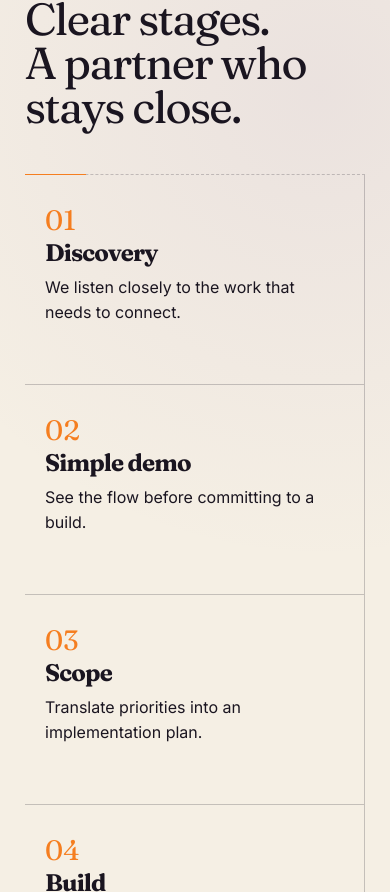
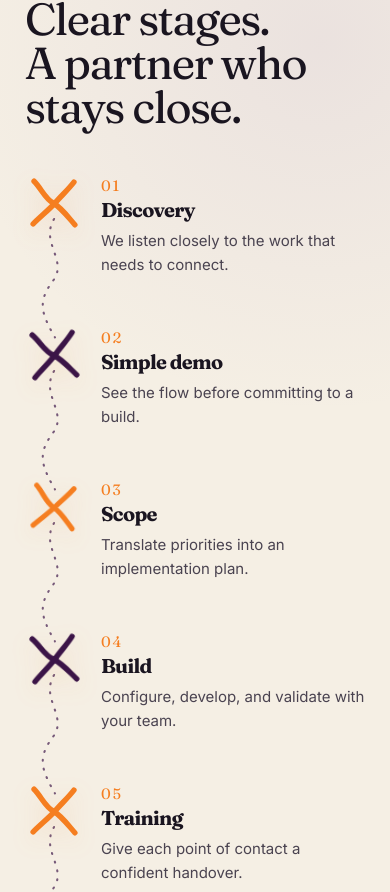
Before and after one commit to sutur-ai/sutur-website, a Next.js app: page / in a window 390 px wide. Shown: the part 4592-5484 px from the top of the page. Built offline with nearby package versions, Linux system fonts and the light colour scheme.

Commit message:
feat: redesign process roadmap with organic markers

```diff
--- a/src/app/globals.css
+++ b/src/app/globals.css
@@ -749,29 +749,87 @@ section.scroll-section {
   max-width: 750px;
 }
 .timeline {
+  --marker-size: clamp(52px, 4.6vw, 70px);
   display: grid;
-  grid-template-columns: repeat(7, minmax(170px, 1fr));
+  grid-template-columns: repeat(7, minmax(0, 1fr));
   margin-top: 70px;
   position: relative;
-  gap: 0;
-  border-top: 1px dashed var(--line);
-}
-.timeline:before {
-  content: "";
+}
+.timeline-step {
+  position: relative;
+  min-width: 0;
+  padding-right: clamp(12px, 1.4vw, 22px);
+}
+.timeline-marker {
+  width: var(--marker-size);
+  height: var(--marker-size);
+  position: relative;
+  z-index: 2;
+  display: grid;
+  place-items: center;
+  color: var(--orange);
+  filter: drop-shadow(0 7px 12px rgba(245, 126, 32, 0.16));
+}
+.timeline-marker svg {
+  width: 100%;
+  height: 100%;
+  overflow: visible;
+}
+.timeline-marker path {
+  fill: none;
+  stroke: currentColor;
+  stroke-width: 6;
+  stroke-linecap: round;
+}
+.timeline-step:nth-child(even) .timeline-marker {
+  transform: rotate(-5deg);
+  color: var(--violet);
+}
+.timeline-step:nth-child(3n) .timeline-marker {
+  transform: rotate(4deg) scale(0.94);
+}
+.timeline-connector {
   position: absolute;
-  left: 0;
-  right: 0;
-  top: -1px;
-  border-top: 1px solid var(--orange);
-  width: 18%;
-}
-.timeline article {
-  padding: 28px 20px 0;
-  border-right: 1px solid var(--line);
-  min-height: 210px;
+  z-index: 1;
+  top: calc(var(--marker-size) * 0.13);
+  left: calc(var(--marker-size) * 0.72);
+  width: calc(100% - var(--marker-size) * 0.44);
+  height: calc(var(--marker-size) * 0.72);
+  overflow: visible;
+}
+.timeline-connector path {
+  fill: none;
+  stroke: color-mix(in srgb, var(--violet) 68%, transparent);
+  stroke-width: 2.1;
+  stroke-linecap: round;
+  stroke-dasharray: 1 8;
+  vector-effect: non-scaling-stroke;
+}
+.connector-vertical {
+  display: none;
+}
+.timeline-step:nth-child(even) .timeline-connector {
+  transform: scaleY(-1);
+}
+.timeline-copy {
+  max-width: 190px;
+  padding-top: 18px;
+}
+.timeline-copy b {
+  display: block;
+  margin-bottom: 5px;
+  font-size: 15px;
+  letter-spacing: 0.12em;
 }
 .timeline h3 {
-  font-size: 24px;
+  margin: 0 0 10px;
+  font-size: clamp(20px, 1.7vw, 26px);
+}
+.timeline p {
+  max-width: 18ch;
+  color: var(--ink-soft);
+  font-size: 15px;
+  line-height: 1.55;
 }
 .why h2 {
   max-width: 750px;
@@ -1166,9 +1224,8 @@ footer b {
   .timeline {
     margin-top: clamp(28px, 5svh, 58px);
   }
-  .timeline article {
-    min-height: 0;
-    padding: clamp(16px, 2.8svh, 26px) clamp(12px, 1.4vw, 20px) 0;
+  .timeline-step {
+    padding-right: clamp(12px, 1.4vw, 20px);
   }
   .timeline h3 {
     font-size: clamp(18px, 2.6svh, 24px);
@@ -1332,9 +1389,7 @@ footer b {
     grid-template-columns: repeat(7, minmax(0, 1fr));
     margin-top: clamp(44px, 6svh, 72px);
   }
-  .timeline article {
-    padding: clamp(22px, 3.2svh, 34px) 24px 0;
-  }
+  .timeline-step { padding-right: 24px; }
   .timeline h3 { font-size: clamp(24px, 3.2svh, 32px); }
   .team { gap: clamp(90px, 10vw, 180px); }
   .people { gap: 24px; }
@@ -1444,11 +1499,43 @@ footer b {
     padding-bottom: 90px;
   }
   .timeline {
-    grid-template-columns: repeat(2, 1fr);
+    --marker-size: 58px;
+    grid-template-columns: 1fr;
+    gap: 0;
     margin-top: 45px;
   }
-  .timeline article {
-    border-bottom: 1px solid var(--line);
+  .timeline-step {
+    display: grid;
+    grid-template-columns: var(--marker-size) minmax(0, 1fr);
+    column-gap: 24px;
+    min-height: 152px;
+    padding: 0 0 42px;
+  }
+  .timeline-marker {
+    grid-column: 1;
+    grid-row: 1;
+  }
+  .timeline-copy {
+    grid-column: 2;
+    grid-row: 1;
+    max-width: 500px;
+    padding-top: 2px;
+  }
+  .timeline-copy p {
+    max-width: 42ch;
+  }
+  .timeline-connector {
+    top: calc(var(--marker-size) * 0.78);
+    left: calc(var(--marker-size) * 0.12);
+    width: calc(var(--marker-size) * 0.76);
+    height: calc(100% - var(--marker-size) * 0.58);
+    transform: none !important;
+  }
+  .connector-horizontal {
+    display: none;
+  }
+  .connector-vertical {
+    display: block;
   }
   .why-grid {
     grid-template-columns: 1fr;
@@ -1504,8 +1591,8 @@ footer b {
   .stats span {
     font-size: 11px;
   }
-  .timeline {
-    grid-template-columns: 1fr;
+  .timeline-step {
+    column-gap: 18px;
   }
   .people {
     grid-template-columns: 1fr;
--- a/src/app/page.tsx
+++ b/src/app/page.tsx
@@ -85,12 +85,37 @@ export default function Home() {
       <section className="section process scroll-section surface-paper" id="process">
         <p className="eyebrow">HOW WE WORK</p>
         <h2>Clear stages. A partner who stays close.</h2>
-        <div className="timeline">
-          {process.map(([n, t, d]) => (
-            <article key={n}>
-              <b>{n}</b>
-              <h3>{t}</h3>
-              <p>{d}</p>
+        <div className="timeline" role="list" aria-label="Our project roadmap">
+          {process.map(([n, t, d], index) => (
+            <article className="timeline-step" role="listitem" key={n}>
+              <div className="timeline-marker" aria-hidden="true">
+                <svg viewBox="0 0 64 64">
+                  <path d="M10 8 C18 16, 22 27, 31 32 S48 48, 55 56" />
+                  <path d="M54 9 C47 18, 42 22, 34 31 S18 46, 9 55" />
+                </svg>
+              </div>
+              {index < process.length - 1 && (
+                <svg
+                  className="timeline-connector"
+                  viewBox="0 0 100 100"
+                  preserveAspectRatio="none"
+                  aria-hidden="true"
+                >
+                  <path
+                    className="connector-horizontal"
+                    d="M0 50 C20 18, 34 82, 52 48 S78 18, 100 52"
+                  />
+                  <path
+                    className="connector-vertical"
+                    d="M50 0 C18 20, 82 35, 48 52 S18 78, 52 100"
+                  />
+                </svg>
+              )}
+              <div className="timeline-copy">
+                <b>{n}</b>
+                <h3>{t}</h3>
+                <p>{d}</p>
+              </div>
             </article>
           ))}
         </div>
```
